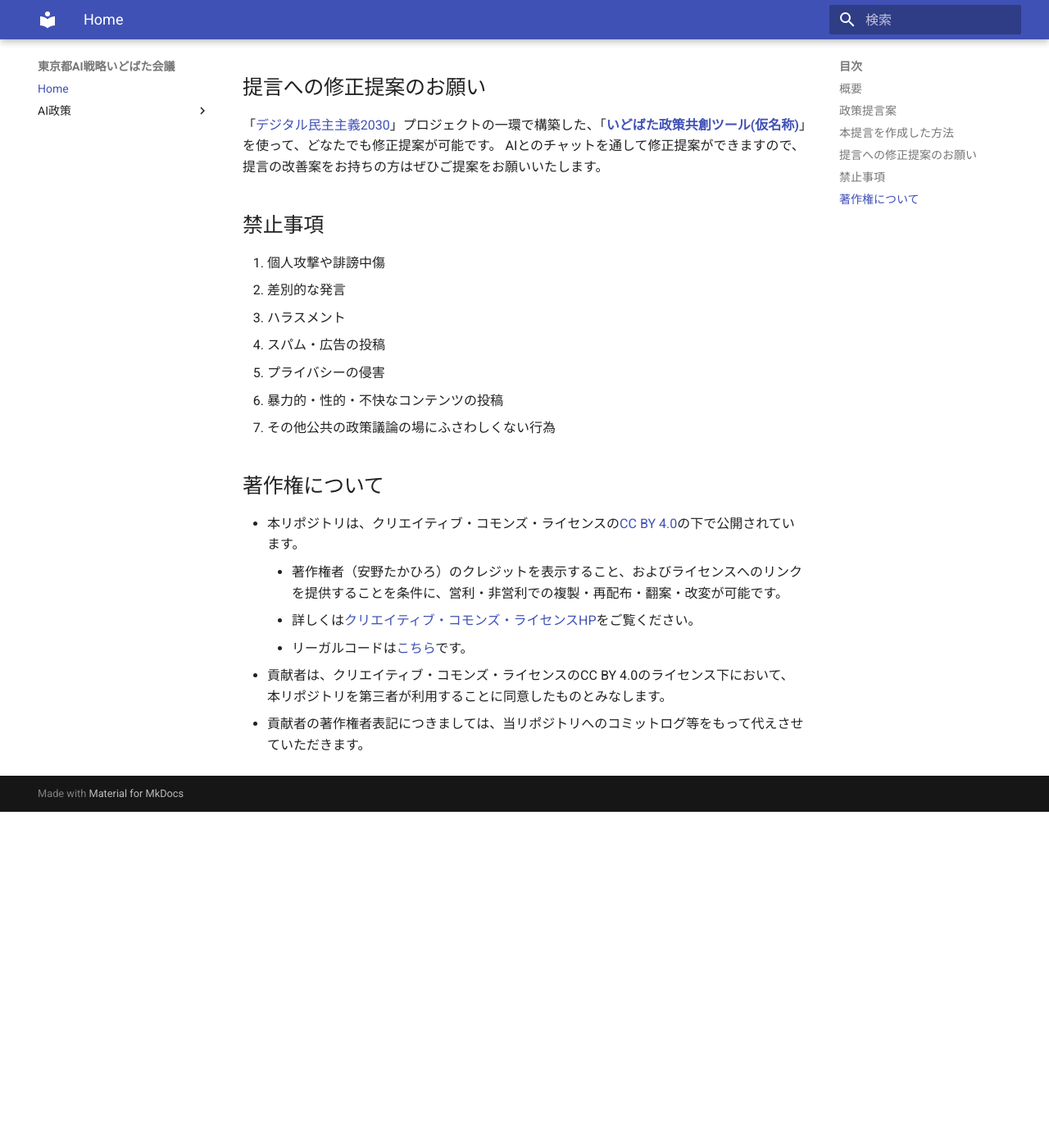
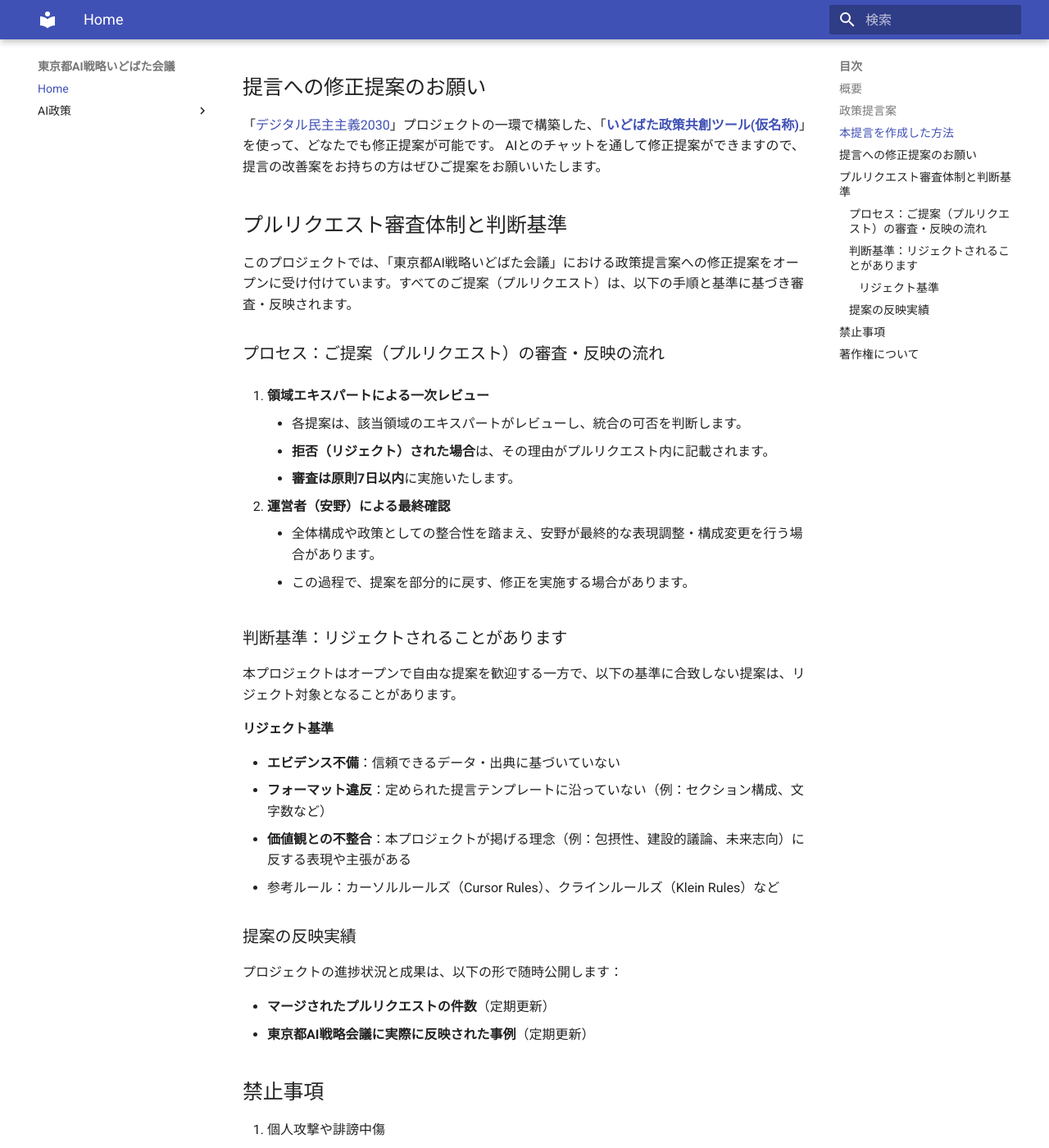
Before and after one commit to takahiroanno2024/2025_ai_idobatakaigi_output, an MkDocs documentation site: the page built from docs/index.md, in a window 1280 px wide and 1400 px high, scrolled down 1394 px. Shown: the whole window at 82% size. Built offline with MkDocs 1.6.1 and Material for MkDocs 9.7.7, drawn with Linux system fonts in a browser that asks for light colours; before the commit the page ends 2384 px from its top, so only the background shows below that.

Commit message:
Update index.md

```diff
--- a/docs/index.md
+++ b/docs/index.md
@@ -43,6 +43,42 @@
 AIとのチャットを通して修正提案ができますので、提言の改善案をお持ちの方はぜひご提案をお願いいたします。
 
 
+
+## プルリクエスト審査体制と判断基準
+
+このプロジェクトでは、「東京都AI戦略いどばた会議」における政策提言案への修正提案をオープンに受け付けています。すべてのご提案（プルリクエスト）は、以下の手順と基準に基づき審査・反映されます。
+
+### プロセス：ご提案（プルリクエスト）の審査・反映の流れ
+
+1. **領域エキスパートによる一次レビュー**
+    - 各提案は、該当領域のエキスパートがレビューし、統合の可否を判断します。
+    - **拒否（リジェクト）された場合**は、その理由がプルリクエスト内に記載されます。
+    - **審査は原則7日以内**に実施いたします。
+
+2. **運営者（安野）による最終確認**
+    - 全体構成や政策としての整合性を踏まえ、安野が最終的な表現調整・構成変更を行う場合があります。
+    - この過程で、提案を部分的に戻す、修正を実施する場合があります。
+
+### 判断基準：リジェクトされることがあります
+
+本プロジェクトはオープンで自由な提案を歓迎する一方で、以下の基準に合致しない提案は、リジェクト対象となることがあります。
+
+#### リジェクト基準
+
+- **エビデンス不備**：信頼できるデータ・出典に基づいていない
+- **フォーマット違反**：定められた提言テンプレートに沿っていない（例：セクション構成、文字数など）
+- **価値観との不整合**：本プロジェクトが掲げる理念（例：包摂性、建設的議論、未来志向）に反する表現や主張がある
+  - 参考ルール：カーソルルールズ（Cursor Rules）、クラインルールズ（Klein Rules）など
+
+### 提案の反映実績
+
+プロジェクトの進捗状況と成果は、以下の形で随時公開します：
+
+- **マージされたプルリクエストの件数**（定期更新）
+- **東京都AI戦略会議に実際に反映された事例**（定期更新）
+
+
+
 ## 禁止事項
 1. 個人攻撃や誹謗中傷
 2. 差別的な発言
```
